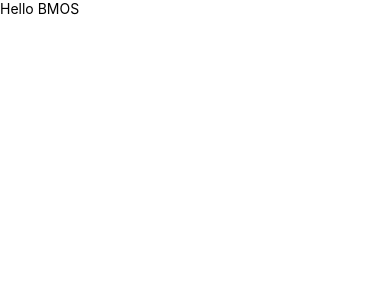
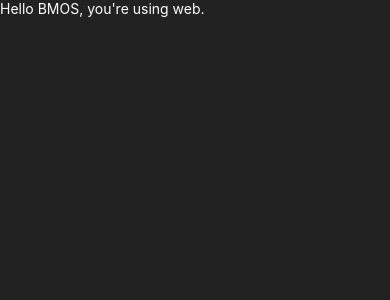
Before and after one commit to BernardoMoschen/native-cli, a React Native app: screen / in a window 390 px wide. Shown: the top 300 px of the page. Built offline with nearby package versions, Linux system fonts and the light colour scheme.

Commit message:
refactor: adds some layout

```diff
--- a/App.jsx
+++ b/App.jsx
@@ -1,6 +1,20 @@
-import {Text} from 'react-native';
+import { Platform, ScrollView, StatusBar, Text } from 'react-native';
 import React from 'react';
 
+
 export default function App() {
-  return <Text>Hello BMOS</Text>;
+const { OS } = Platform
+
+  return (
+    <ScrollView style={{ backgroundColor: '#222' }}>
+      <StatusBar
+        backgroundColor={'#F00'} // AndroidOnly
+        barStyle={'light-content'}
+        animated
+      />
+      <Text style={{
+        color: 'white'
+      }}>Hello BMOS, you're using {OS}.</Text>
+    </ScrollView>
+  )
 }
```
